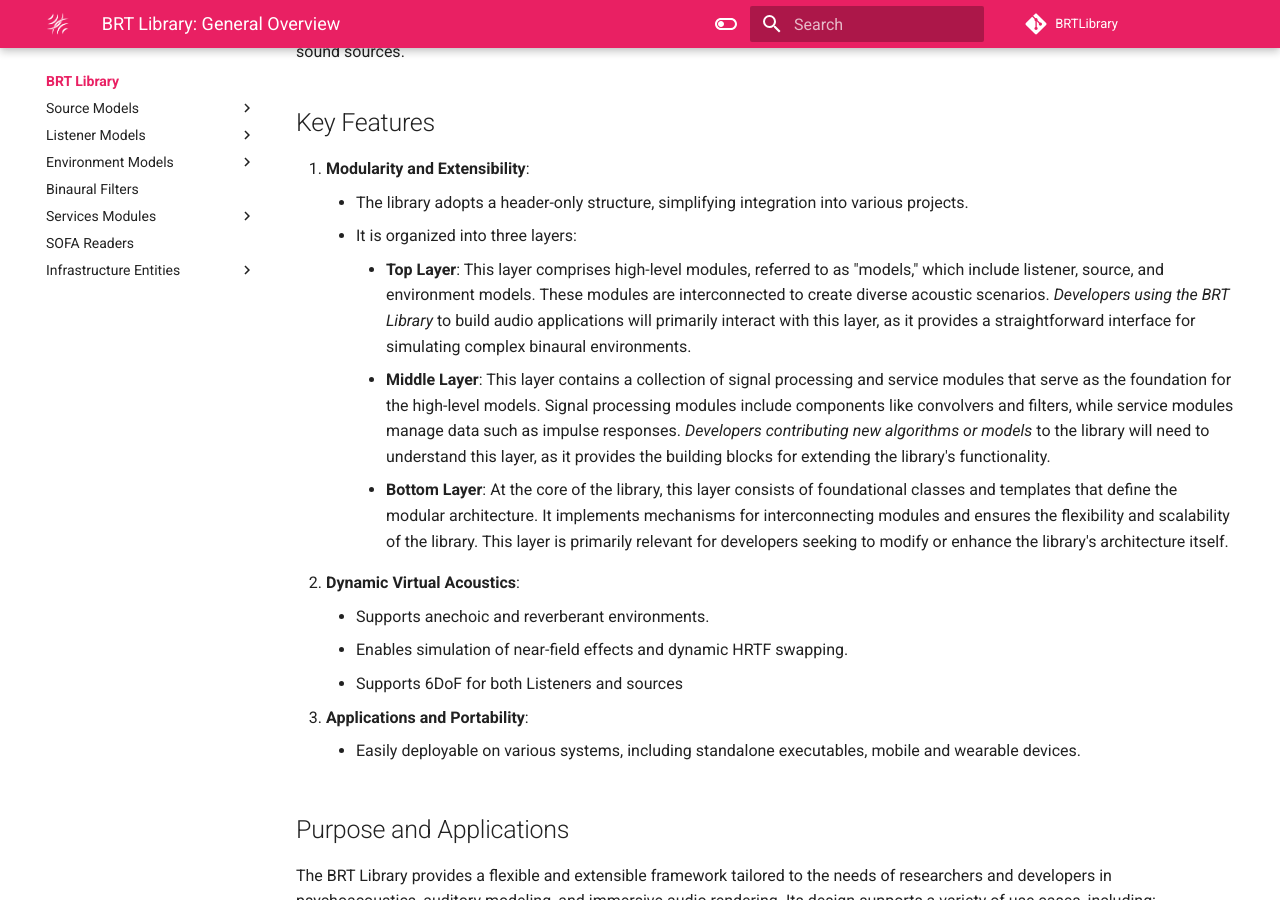
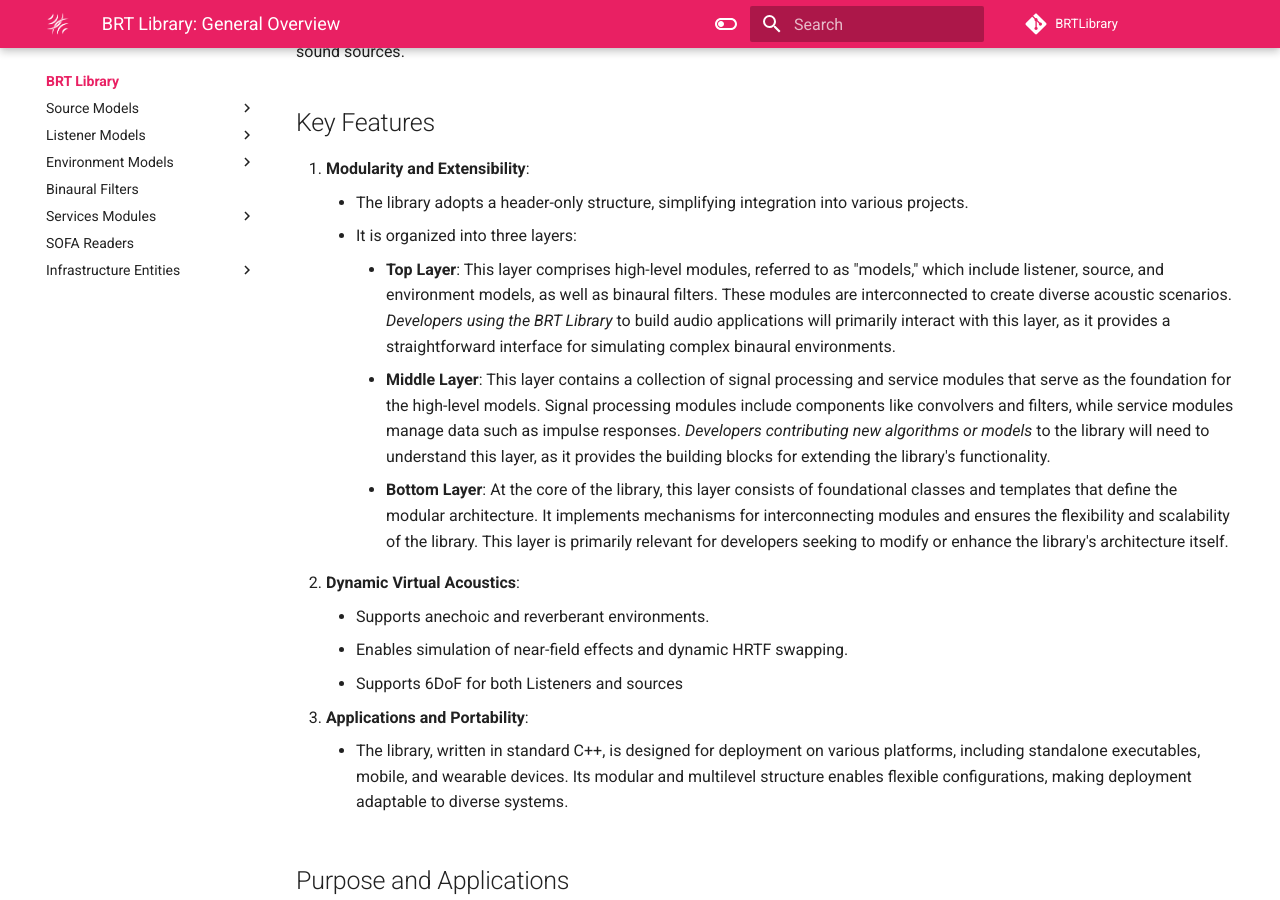
Before and after one commit to GrupoDiana/BRT-Documentation, an MkDocs documentation site: the page built from docs/library/index.md, in a window 1280 px wide and 900 px high, scrolled down 524 px. Built offline with MkDocs 1.6.1 and Material for MkDocs 9.7.7, drawn with Linux system fonts in a browser that asks for light colours; comment, search, counter and statistics services are not loaded.

Commit message:
feat: minor editorial changes

```diff
--- a/docs/library/index.md
+++ b/docs/library/index.md
@@ -11,7 +11,7 @@ The BRT Library was developed as part of the SONICOM project to address the incr
 1. **Modularity and Extensibility**:
     - The library adopts a header-only structure, simplifying integration into various projects.
     - It is organized into three layers:
-        - **Top Layer**: This layer comprises high-level modules, referred to as "models," which include listener, source, and environment models. These modules are interconnected to create diverse acoustic scenarios. *Developers using the BRT Library* to build audio applications will primarily interact with this layer, as it provides a straightforward interface for simulating complex binaural environments.
+        - **Top Layer**: This layer comprises high-level modules, referred to as "models," which include listener, source, and environment models, as well as binaural filters. These modules are interconnected to create diverse acoustic scenarios. *Developers using the BRT Library* to build audio applications will primarily interact with this layer, as it provides a straightforward interface for simulating complex binaural environments.
         - **Middle Layer**: This layer contains a collection of signal processing and service modules that serve as the foundation for the high-level models. Signal processing modules include components like convolvers and filters, while service modules manage data such as impulse responses. *Developers contributing new algorithms or models* to the library will need to understand this layer, as it provides the building blocks for extending the library's functionality.
         - **Bottom Layer**: At the core of the library, this layer consists of foundational classes and templates that define the modular architecture. It implements mechanisms for interconnecting modules and ensures the flexibility and scalability of the library. This layer is primarily relevant for developers seeking to modify or enhance the library's architecture itself.
 2. **Dynamic Virtual Acoustics**:
@@ -19,8 +19,7 @@ The BRT Library was developed as part of the SONICOM project to address the incr
     - Enables simulation of near-field effects and dynamic HRTF swapping.
     - Supports 6DoF for both Listeners and sources
 3. **Applications and Portability**:
-    - Easily deployable on various systems, including standalone executables, mobile and wearable devices.
-
+    - The library, written in standard C++, is designed for deployment on various platforms, including standalone executables, mobile, and wearable devices. Its modular and multilevel structure enables flexible configurations, making deployment adaptable to diverse systems.
 ## Purpose and Applications
 
 The BRT Library provides a flexible and extensible framework tailored to the needs of researchers and developers in psychoacoustics, auditory modeling, and immersive audio rendering. Its design supports a variety of use cases, including:
```
Also changed, not shown: docs/library/source-models/index.md (+1 -1 lines).
